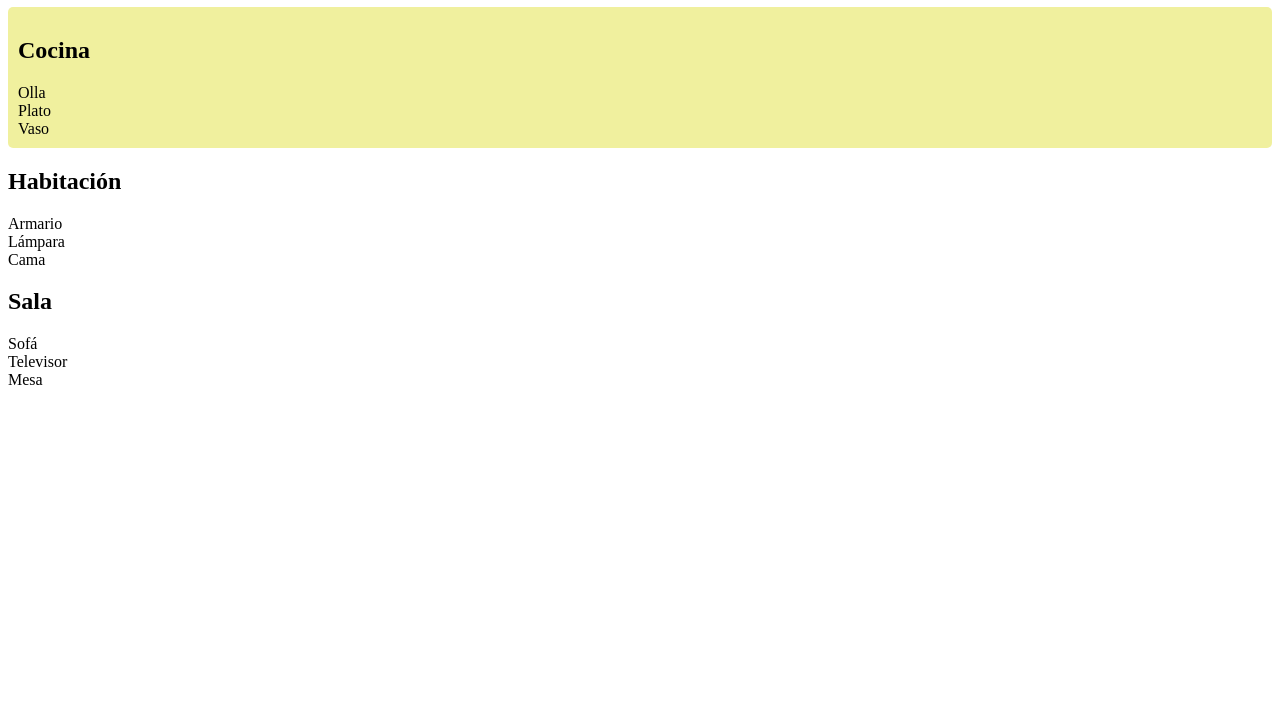
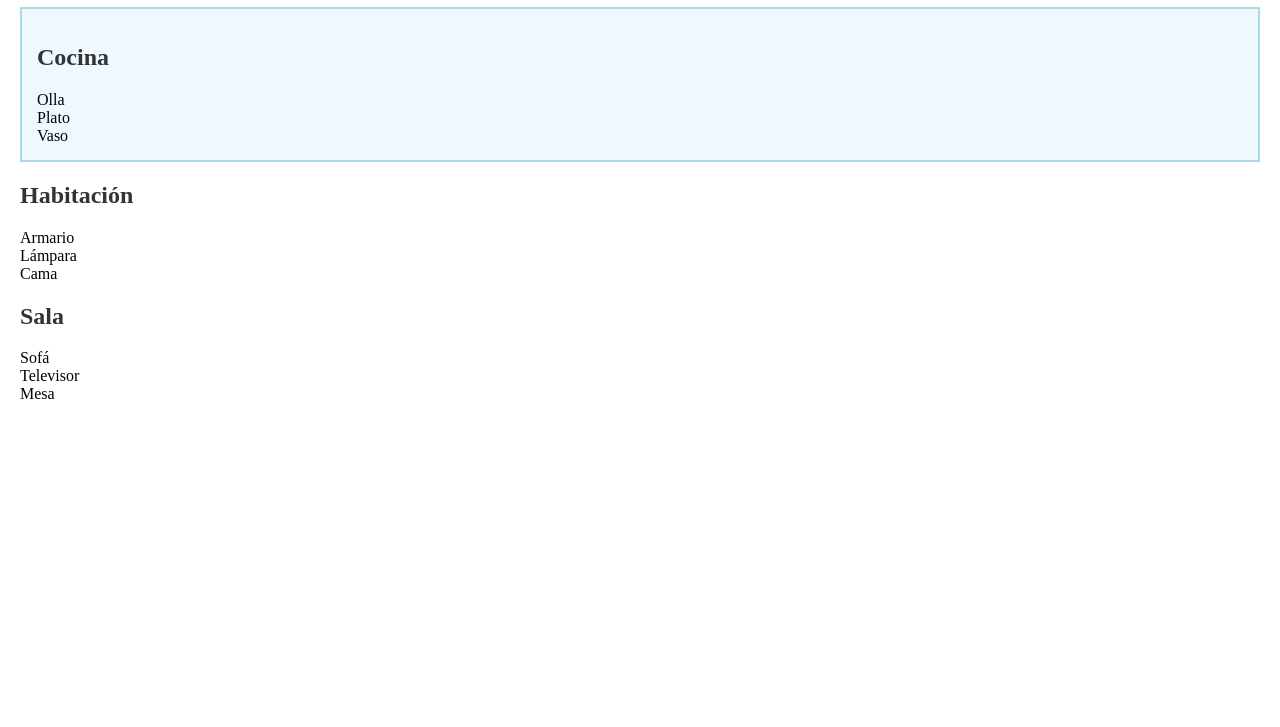
Before and after one commit to FeRodriguezAut/Metodologia_BEM, a plain HTML site: page index.html in a window 1280 px wide. Shown: the part 73-800 px from the top of the page. Drawn offline with Linux system fonts and the light colour scheme.

Commit message:
css kitchen 1

```diff
--- a/style.css
+++ b/style.css
@@ -1,8 +1,18 @@
-.kitchen {
-  background-color: rgba(238, 238, 145, 0.877);
-  padding: 10px;
-  border-radius: 5px;
-  margin-bottom: 10px;
+
+body {
+    font-family: sans-serif Arial, sans-serif;
+    margin: 20px;
 }
 
-.kitchen_
+h1, h2 {
+    color: #333;
+}
+
+
+
+.kitchen {
+    background-color: #f0f8ff; /* Fondo azul claro */
+    border: 2px solid #add8e6; /* Borde azul claro */
+    padding: 15px;
+    margin-bottom: 20px;
+}
```
